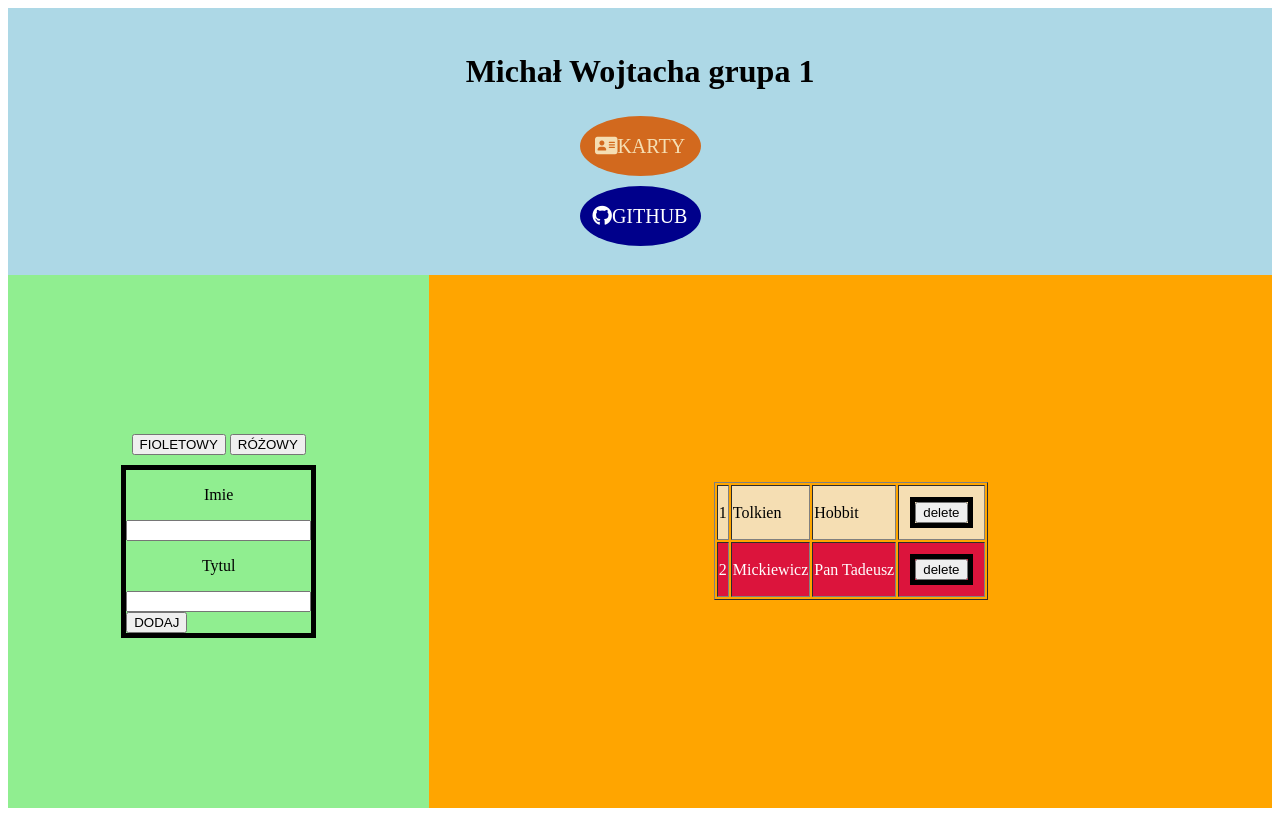
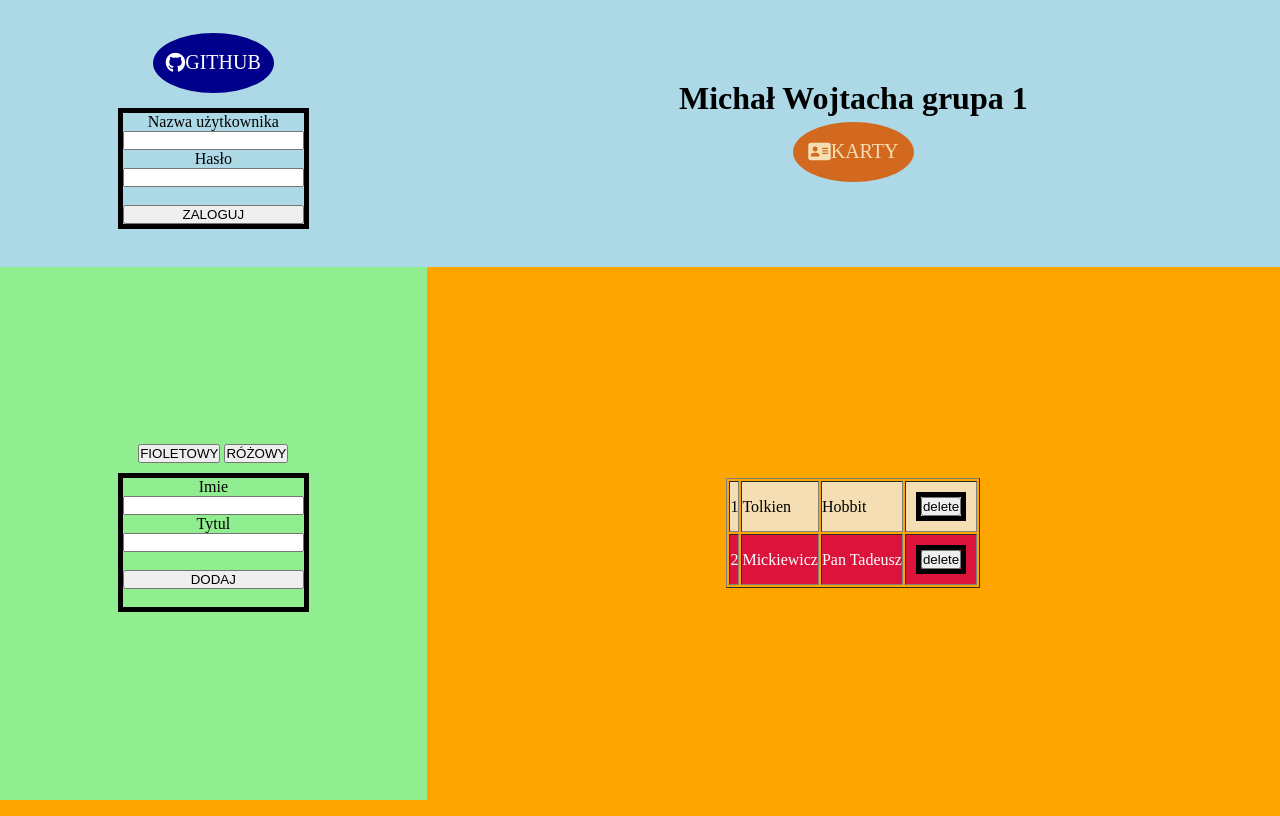
Before and after one commit to 3ti-2020/crud-wiele-do-wielu-michal-wojtacha, a PHP site: page / in a window 1280 px wide. Run offline with PHP 8.4, Linux system fonts and the light colour scheme; data comes from the database, SQL or seed files in the repository; data that the repository does not hold is empty; some libraries are stand-ins or nearby versions.

Commit message:
Zmiana layoutu - początek logowania

```diff
--- a/index.php
+++ b/index.php
@@ -8,9 +8,18 @@
     <script src="https://kit.fontawesome.com/4fb762f9bd.js" crossorigin="anonymous"></script>
 </head>
 <body>
+    <div class="headik">
+    <a href="https://github.com/3ti-2020/crud-wiele-do-wielu-michal-wojtacha" class="gthb"><i class="fab fa-github"></i>GITHUB</a>
+    <form action="" method="post">
+        <p>Nazwa użytkownika</p>
+        <input type="text" name="user">
+        <p>Hasło</p>
+        <input type="text" name="haslo"><br>
+        <input type="submit" value="ZALOGUJ">
+    </form>
+    </div>
     <div class="head"><h1>Michał Wojtacha grupa 1</h1>
     <a href="card/index.html" class="karty"><i class="fas fa-address-card"></i>KARTY</a>
-    <a href="https://github.com/3ti-2020/crud-wiele-do-wielu-michal-wojtacha" class="gthb"><i class="fab fa-github"></i>GITHUB</a>
     </div>
     <div id="left" class="left">
     <div><button id="bgbtn">FIOLETOWY</button>
--- a/style.css
+++ b/style.css
@@ -1,11 +1,23 @@
+*{
+    margin: 0;
+    padding: 0;
+}
 body{
     height: 100vh;
     display: grid;
     grid-template-columns: 1fr 1fr 1fr;
     grid-template-rows: 1fr 1fr 1fr;
-    grid-template-areas: "head head head"
+    grid-template-areas: "headik head head"
     "left main main"
     "left main main";
+}
+.headik{
+    background: lightblue;
+    grid-area: headik;
+    display: flex;
+    justify-content: center;
+    align-items: center;
+    flex-direction: column;
 }
 .head{
     background: lightblue;
@@ -49,6 +61,9 @@ body{
 form{
     margin: 10px;
     border: solid 5px black;
+    display: flex;
+    flex-direction: column;
+    justify-content: center;
 }
 p{
     text-align: center;
```
